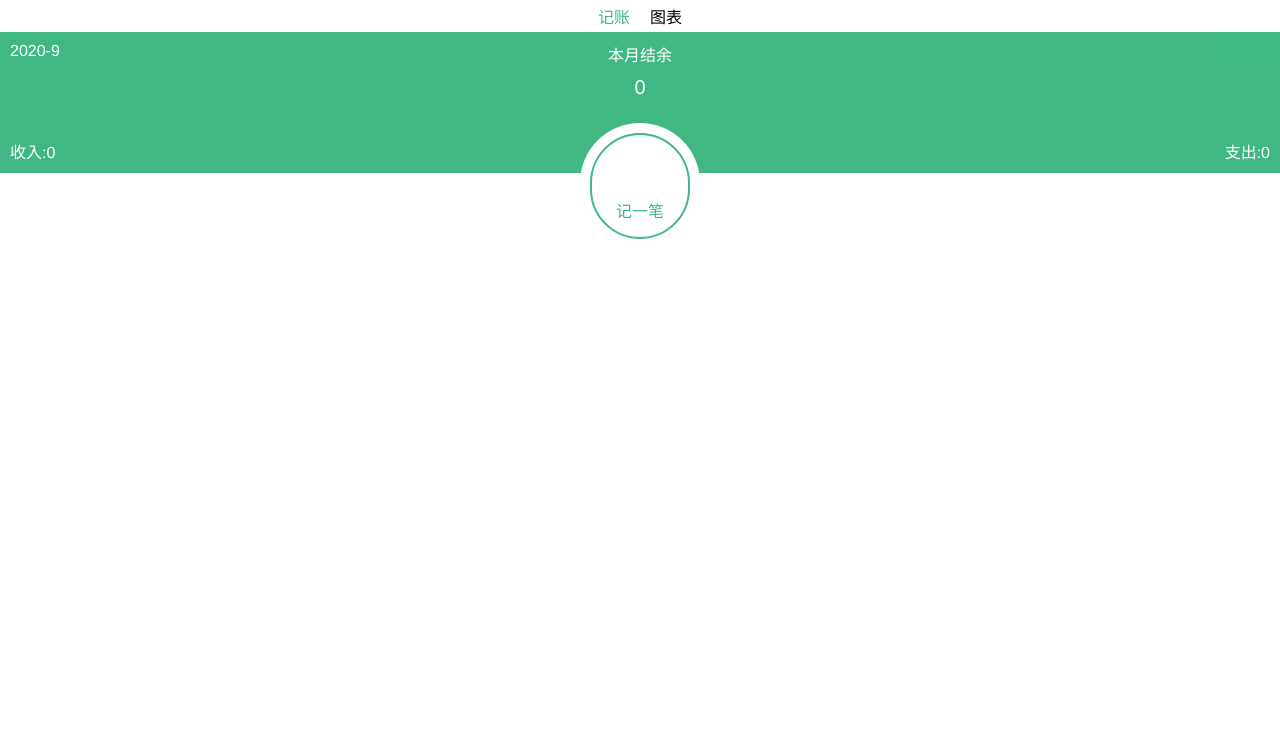
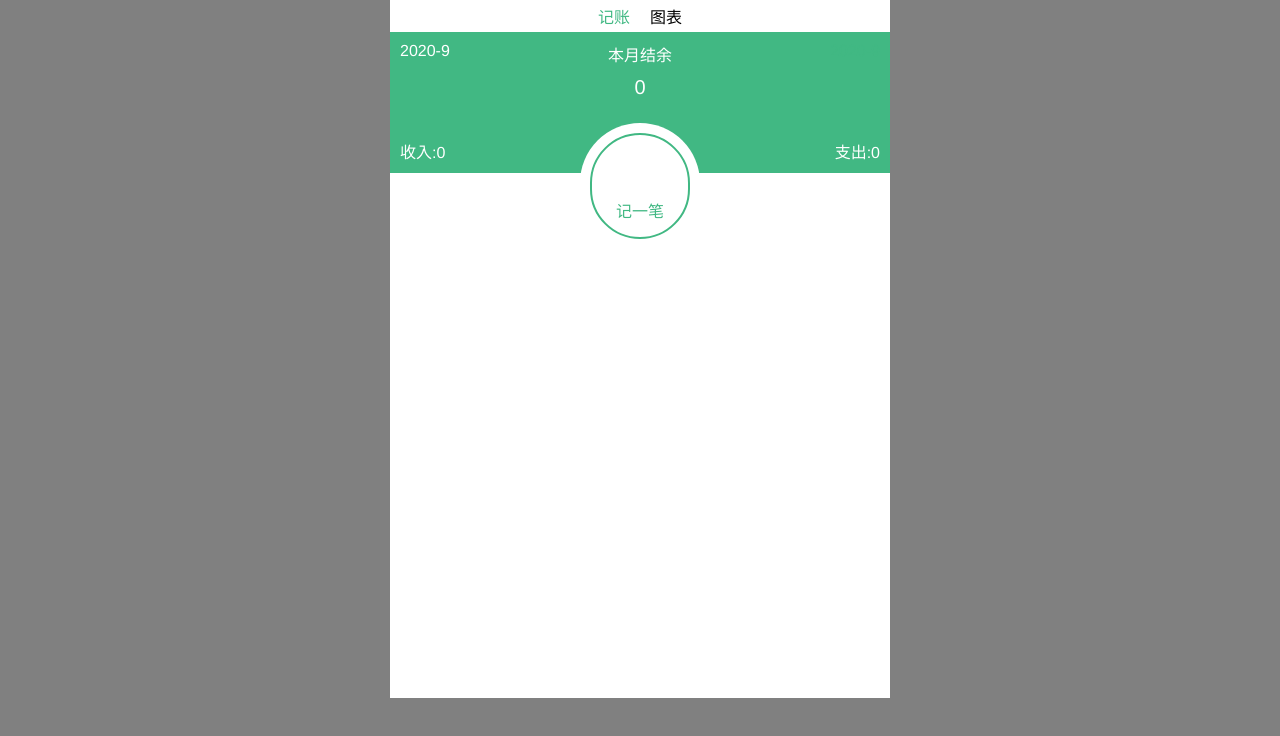
Before and after one commit to Freddy-Gong/charge-account-v2, a Vue app: page /#/ in a window 1280 px wide. Shown: the top 736 px of the page. Built offline with nearby package versions, Linux system fonts and the light colour scheme.

Commit message:
适配PC

```diff
--- a/src/App.vue
+++ b/src/App.vue
@@ -6,12 +6,18 @@
 
 <style lang="scss">
 @import "~@/reset.scss";
+body {
+  background: gray;
+}
 #app {
+  background: white;
   font-family: Avenir, Helvetica, Arial, sans-serif;
   -webkit-font-smoothing: antialiased;
   -moz-osx-font-smoothing: grayscale;
   text-align: center;
   color: #2c3e50;
+  max-width: 500px;
+  margin: 0 auto;
 }
 a {
   margin: 5px 10px;
--- a/src/views/Money/ShowRecord.vue
+++ b/src/views/Money/ShowRecord.vue
@@ -110,7 +110,6 @@ export default class ShowRecord extends Vue {
 
 <style scoped lang='scss'>
 .RecordWrapper {
-  position: absolute;
   width: 100%;
   overflow: auto;
   height: 450px;
```
